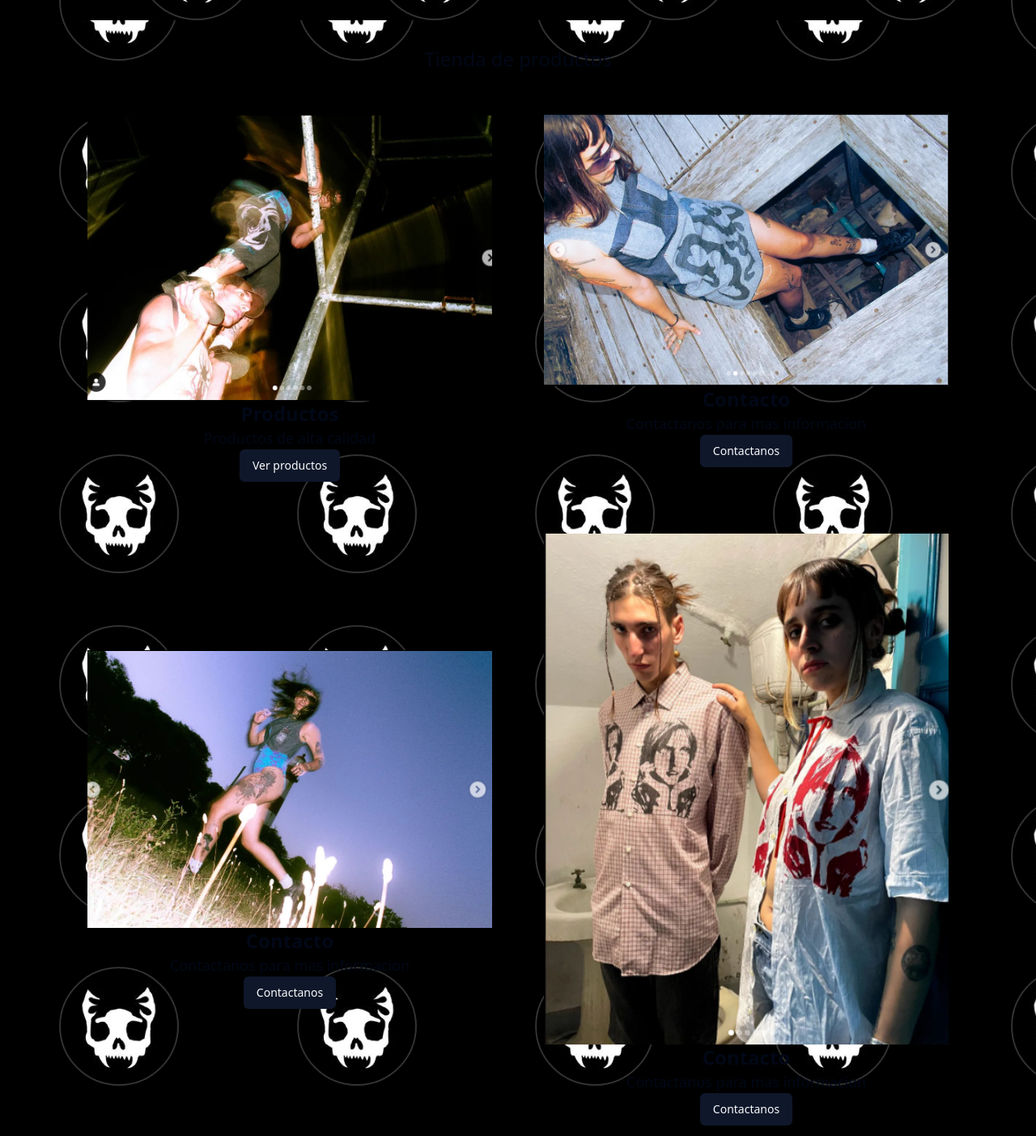
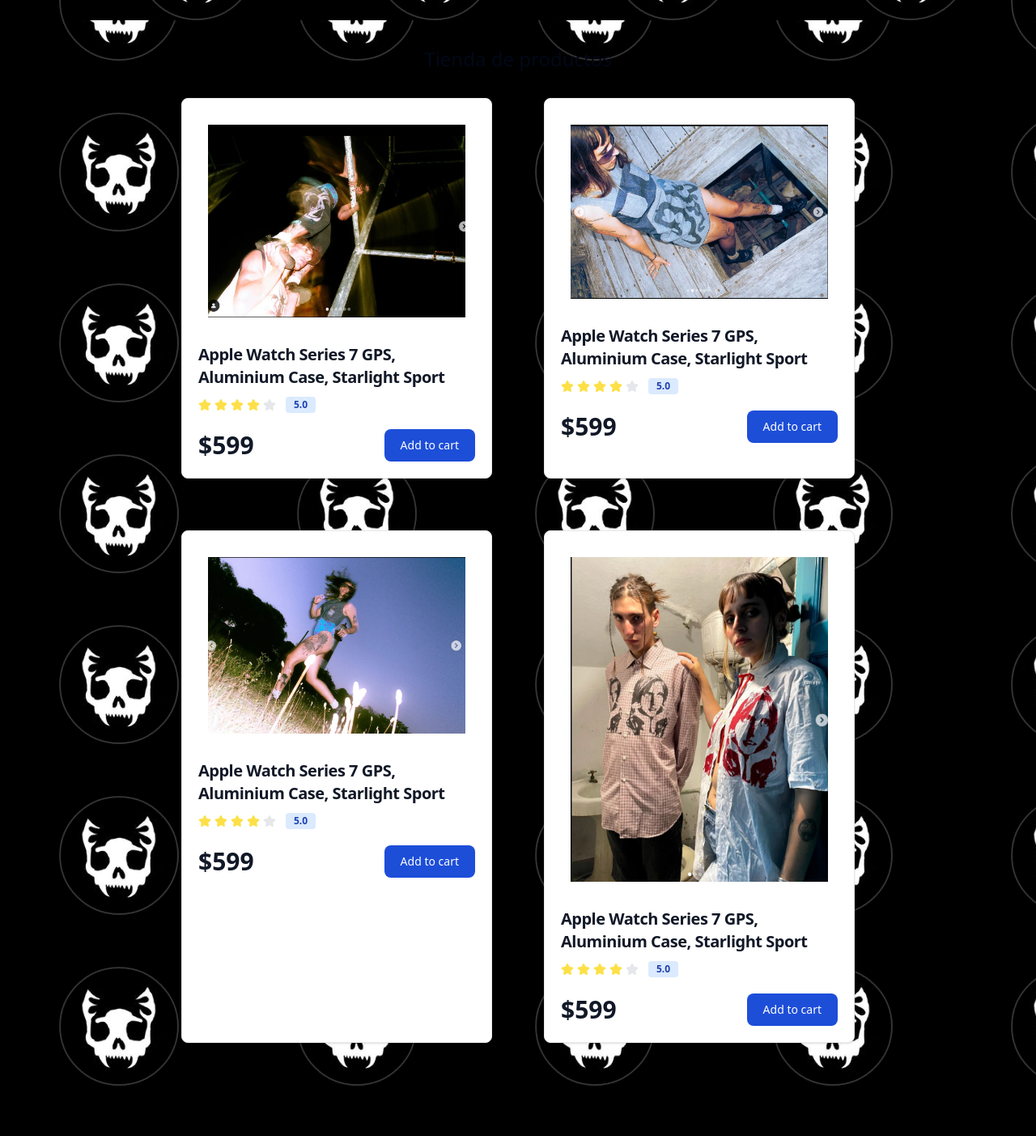
Before and after one commit to onurbsofa/craniocomercio, a Next.js app: page / in a window 1280 px wide. Shown: the part 520-1923 px from the top of the page at 81% size. Built offline with nearby package versions, Linux system fonts and the light colour scheme.

Commit message:
componente card

```diff
--- a/src/app/page.tsx
+++ b/src/app/page.tsx
@@ -14,50 +14,10 @@
         <p className="text-2xl">Tienda de productos</p>
       </div>
       <div className="grid gap-16 pb-12 justify-around md:grid-cols-2">
-          <div className="flex flex-col items-center justify-center">
-            <Image
-              src="/imagen1.png"
-              alt="Picture of the author"
-              width={500}
-              height={500}
-            />
-            <h2 className="text-2xl font-bold">Productos</h2>
-            <p className="text-lg">Productos de alta calidad</p>
-            <Button>Ver productos</Button>
-          </div>
-          <div className="flex flex-col items-center justify-center">
-            <Image
-              src="/imagen2.png"
-              alt="Picture of the author"
-              width={500}
-              height={500}
-            />
-            <h2 className="text-2xl font-bold">Contacto</h2>
-            <p className="text-lg">Contactanos para mas informacion</p>
-            <Button>Contactanos</Button>
-          </div>
-          <div className="flex flex-col items-center justify-center">
-            <Image
-              src="/imagen3.png"
-              alt="Picture of the author"
-              width={500}
-              height={500}
-            />
-            <h2 className="text-2xl font-bold">Contacto</h2>
-            <p className="text-lg">Contactanos para mas informacion</p>
-            <Button>Contactanos</Button>
-          </div>
-          <div className="flex flex-col items-center justify-center">
-            <Image
-              src="/imagen4.png"
-              alt="Picture of the author"
-              width={500}
-              height={500}
-            />
-            <h2 className="text-2xl font-bold">Contacto</h2>
-            <p className="text-lg">Contactanos para mas informacion</p>
-            <Button>Contactanos</Button>
-          </div>
+        <Card img="/imagen1.png" />
+        <Card img="/imagen2.png" />
+        <Card img="/imagen3.png" />
+        <Card img="/imagen4.png" />
       </div>
     </main>
   );
--- a/src/components/card.tsx
+++ b/src/components/card.tsx
@@ -1,21 +1,43 @@
- export function Card() {
+
+ interface CardProps {
+    img: string;
+  }
+
+ export function Card({img}: CardProps) {
    return (
 
-        <div className="max-w-sm bg-white border border-gray-200 rounded-lg shadow dark:bg-gray-800 dark:border-gray-700">
+        <div className="w-full max-w-sm bg-white border border-gray-200 rounded-lg shadow dark:bg-gray-800 dark:border-gray-700">
             <a href="#">
-                <img className="rounded-t-lg" src="/cranio.png" alt="" />
+                <img className="p-8 rounded-t-lg" src={img} alt="product image" />
             </a>
-            <div className="p-5">
+            <div className="px-5 pb-5">
                 <a href="#">
-                    <h5 className="mb-2 text-2xl font-bold tracking-tight text-gray-900 dark:text-white">Noteworthy technology acquisitions 2021</h5>
+                    <h5 className="text-xl font-semibold tracking-tight text-gray-900 dark:text-white">Apple Watch Series 7 GPS, Aluminium Case, Starlight Sport</h5>
                 </a>
-                <p className="mb-3 font-normal text-gray-700 dark:text-gray-400">Here are the biggest enterprise technology acquisitions of 2021 so far, in reverse chronological order.</p>
-                <a href="#" className="inline-flex items-center px-3 py-2 text-sm font-medium text-center text-white bg-blue-700 rounded-lg hover:bg-blue-800 focus:ring-4 focus:outline-none focus:ring-blue-300 dark:bg-blue-600 dark:hover:bg-blue-700 dark:focus:ring-blue-800">
-                    Read more
-                    <svg className="rtl:rotate-180 w-3.5 h-3.5 ms-2" aria-hidden="true" xmlns="http://www.w3.org/2000/svg" fill="none" viewBox="0 0 14 10">
-                        <path stroke="currentColor" stroke-linecap="round" stroke-linejoin="round" stroke-width="2" d="M1 5h12m0 0L9 1m4 4L9 9"/>
-                    </svg>
-                </a>
+                <div className="flex items-center mt-2.5 mb-5">
+                    <div className="flex items-center space-x-1 rtl:space-x-reverse">
+                        <svg className="w-4 h-4 text-yellow-300" aria-hidden="true" xmlns="http://www.w3.org/2000/svg" fill="currentColor" viewBox="0 0 22 20">
+                            <path d="M20.924 7.625a1.523 1.523 0 0 0-1.238-1.044l-5.051-.734-2.259-4.577a1.534 1.534 0 0 0-2.752 0L7.365 5.847l-5.051.734A1.535 1.535 0 0 0 1.463 9.2l3.656 3.563-.863 5.031a1.532 1.532 0 0 0 2.226 1.616L11 17.033l4.518 2.375a1.534 1.534 0 0 0 2.226-1.617l-.863-5.03L20.537 9.2a1.523 1.523 0 0 0 .387-1.575Z"/>
+                        </svg>
+                        <svg className="w-4 h-4 text-yellow-300" aria-hidden="true" xmlns="http://www.w3.org/2000/svg" fill="currentColor" viewBox="0 0 22 20">
+                            <path d="M20.924 7.625a1.523 1.523 0 0 0-1.238-1.044l-5.051-.734-2.259-4.577a1.534 1.534 0 0 0-2.752 0L7.365 5.847l-5.051.734A1.535 1.535 0 0 0 1.463 9.2l3.656 3.563-.863 5.031a1.532 1.532 0 0 0 2.226 1.616L11 17.033l4.518 2.375a1.534 1.534 0 0 0 2.226-1.617l-.863-5.03L20.537 9.2a1.523 1.523 0 0 0 .387-1.575Z"/>
+                        </svg>
+                        <svg className="w-4 h-4 text-yellow-300" aria-hidden="true" xmlns="http://www.w3.org/2000/svg" fill="currentColor" viewBox="0 0 22 20">
+                            <path d="M20.924 7.625a1.523 1.523 0 0 0-1.238-1.044l-5.051-.734-2.259-4.577a1.534 1.534 0 0 0-2.752 0L7.365 5.847l-5.051.734A1.535 1.535 0 0 0 1.463 9.2l3.656 3.563-.863 5.031a1.532 1.532 0 0 0 2.226 1.616L11 17.033l4.518 2.375a1.534 1.534 0 0 0 2.226-1.617l-.863-5.03L20.537 9.2a1.523 1.523 0 0 0 .387-1.575Z"/>
+                        </svg>
+                        <svg className="w-4 h-4 text-yellow-300" aria-hidden="true" xmlns="http://www.w3.org/2000/svg" fill="currentColor" viewBox="0 0 22 20">
+                            <path d="M20.924 7.625a1.523 1.523 0 0 0-1.238-1.044l-5.051-.734-2.259-4.577a1.534 1.534 0 0 0-2.752 0L7.365 5.847l-5.051.734A1.535 1.535 0 0 0 1.463 9.2l3.656 3.563-.863 5.031a1.532 1.532 0 0 0 2.226 1.616L11 17.033l4.518 2.375a1.534 1.534 0 0 0 2.226-1.617l-.863-5.03L20.537 9.2a1.523 1.523 0 0 0 .387-1.575Z"/>
+                        </svg>
+                        <svg className="w-4 h-4 text-gray-200 dark:text-gray-600" aria-hidden="true" xmlns="http://www.w3.org/2000/svg" fill="currentColor" viewBox="0 0 22 20">
+                            <path d="M20.924 7.625a1.523 1.523 0 0 0-1.238-1.044l-5.051-.734-2.259-4.577a1.534 1.534 0 0 0-2.752 0L7.365 5.847l-5.051.734A1.535 1.535 0 0 0 1.463 9.2l3.656 3.563-.863 5.031a1.532 1.532 0 0 0 2.226 1.616L11 17.033l4.518 2.375a1.534 1.534 0 0 0 2.226-1.617l-.863-5.03L20.537 9.2a1.523 1.523 0 0 0 .387-1.575Z"/>
+                        </svg>
+                    </div>
+                    <span className="bg-blue-100 text-blue-800 text-xs font-semibold px-2.5 py-0.5 rounded dark:bg-blue-200 dark:text-blue-800 ms-3">5.0</span>
+                </div>
+                <div className="flex items-center justify-between">
+                    <span className="text-3xl font-bold text-gray-900 dark:text-white">$599</span>
+                    <a href="#" className="text-white bg-blue-700 hover:bg-blue-800 focus:ring-4 focus:outline-none focus:ring-blue-300 font-medium rounded-lg text-sm px-5 py-2.5 text-center dark:bg-blue-600 dark:hover:bg-blue-700 dark:focus:ring-blue-800">Add to cart</a>
+                </div>
             </div>
         </div>
 
```
